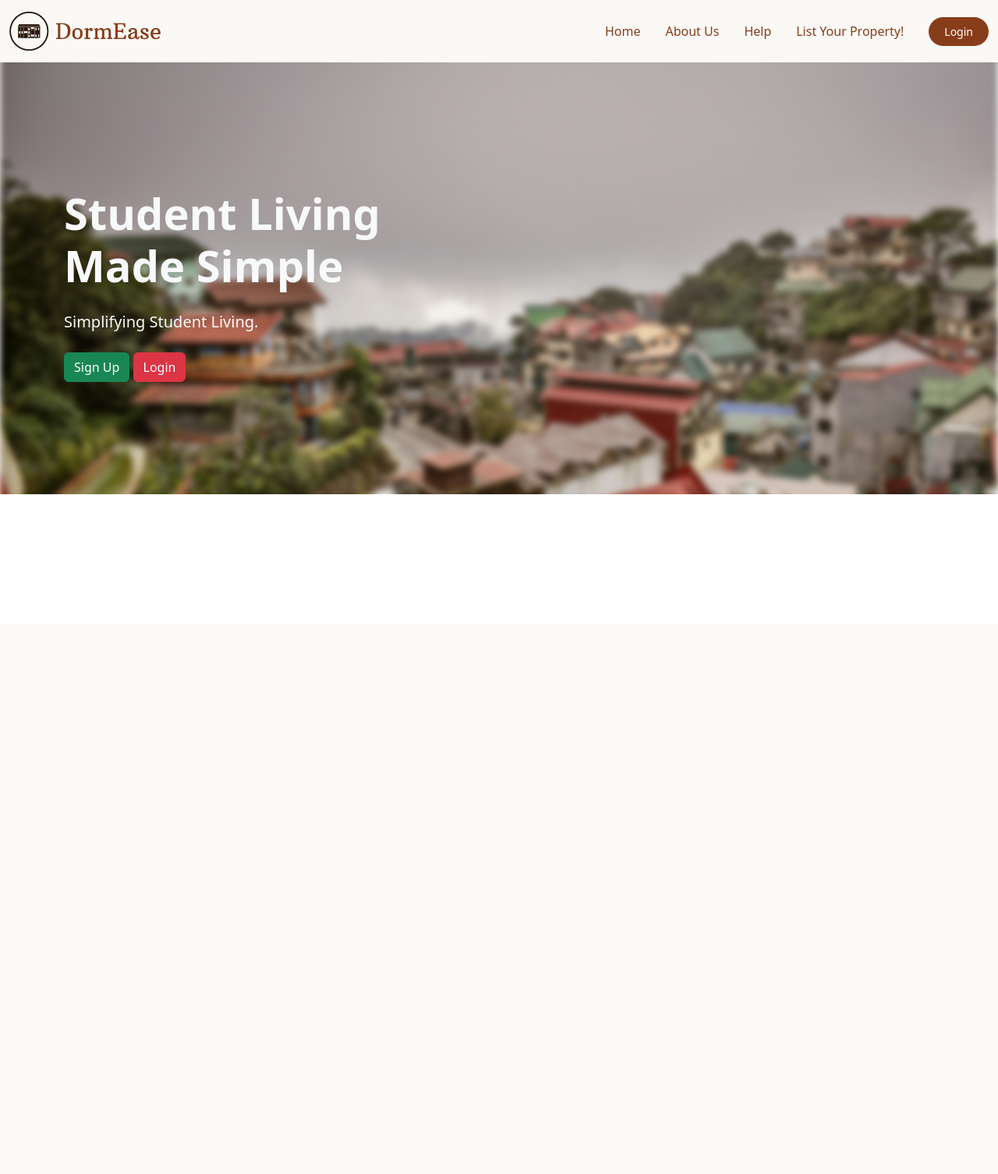
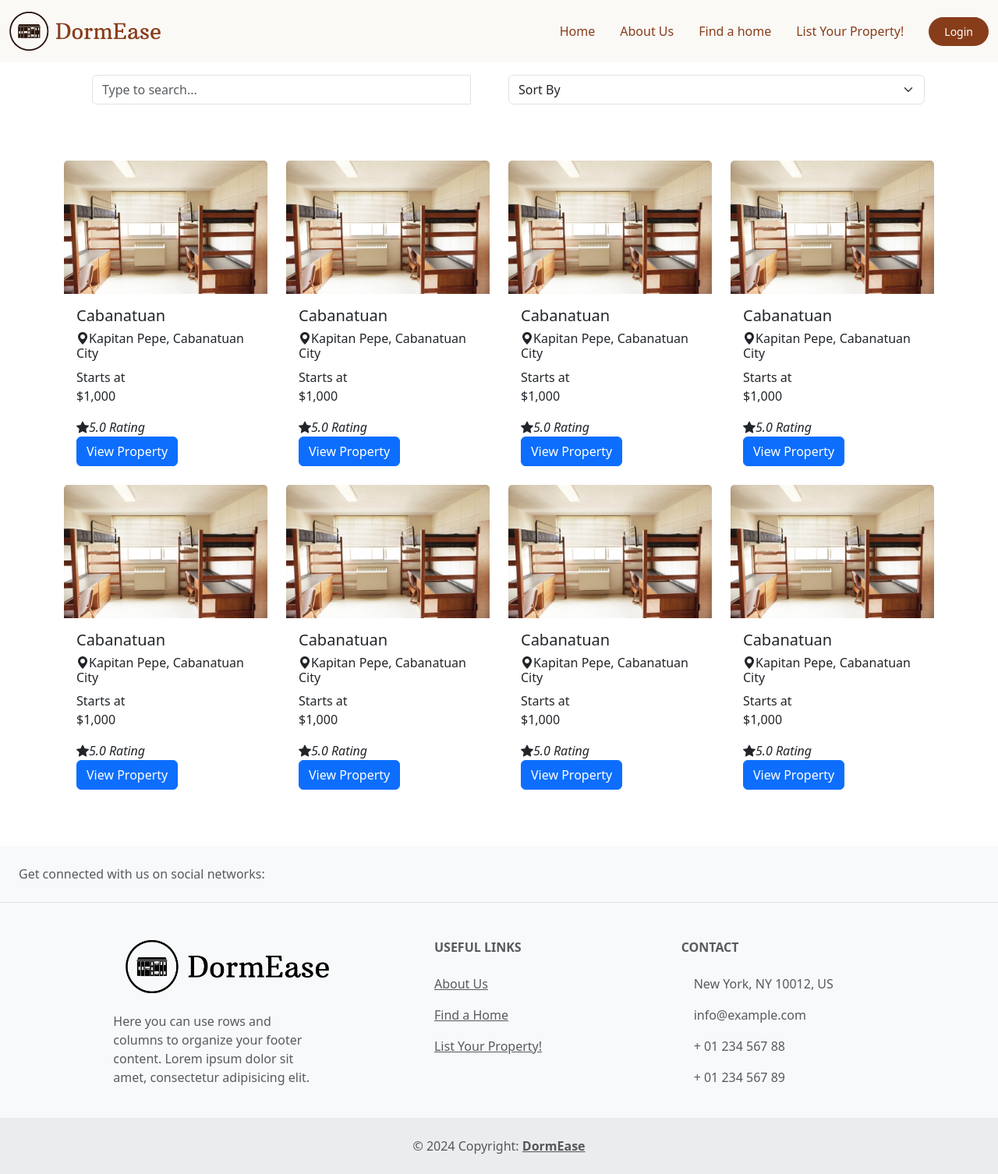
Before and after one commit to velasquezkieren/dormease, a PHP site: page /index.php?page=find in a window 1280 px wide. Shown: the whole page at 78% size. Before the commit the page ends 634 px from the top, so only its background shows below. Run offline with PHP 8.4, Linux system fonts and the light colour scheme.

Commit message:
new file:   footer.php 	new file:   img/sample.jpg 	modified:   index.php 	modified:   navbar.php 	new file:   pages/find.php 	deleted:    pages/help.php 	modified:   pages/homepage.php 	modified:   pages/login.php 	modified:   pages/signup.php

```diff
--- /dev/null
+++ b/footer.php
@@ -0,0 +1,100 @@
+<!-- Footer -->
+<footer class="mt-5 text-center text-lg-start bg-body-tertiary text-muted">
+    <!-- Section: Social media -->
+    <section class="d-flex justify-content-center justify-content-lg-between p-4 border-bottom">
+        <!-- Left -->
+        <div class="me-5 d-none d-lg-block">
+            <span>Get connected with us on social networks:</span>
+        </div>
+        <!-- Left -->
+
+        <!-- Right -->
+        <div>
+            <a href="" class="me-4 text-reset">
+                <i class="fab fa-facebook-f"></i>
+            </a>
+            <a href="" class="me-4 text-reset">
+                <i class="fab fa-twitter"></i>
+            </a>
+            <a href="" class="me-4 text-reset">
+                <i class="fab fa-google"></i>
+            </a>
+            <a href="" class="me-4 text-reset">
+                <i class="fab fa-instagram"></i>
+            </a>
+            <a href="" class="me-4 text-reset">
+                <i class="fab fa-linkedin"></i>
+            </a>
+            <a href="" class="me-4 text-reset">
+                <i class="fab fa-github"></i>
+            </a>
+        </div>
+        <!-- Right -->
+    </section>
+    <!-- Section: Social media -->
+
+    <!-- Section: Links  -->
+    <section class="">
+        <div class="container text-center text-md-start mt-5">
+            <!-- Grid row -->
+            <div class="row mt-3">
+                <!-- Grid column -->
+                <div class="col-md-3 col-lg-4 col-xl-3 mx-auto mb-4">
+                    <!-- Content -->
+                    <h6 class="text-uppercase fw-bold mb-4">
+                        <i class="fas fa-gem me-3"></i>
+                        <img src="img/logo.png" class="img-fluid" alt="">
+                    </h6>
+                    <p>
+                        Here you can use rows and columns to organize your footer content. Lorem ipsum
+                        dolor sit amet, consectetur adipisicing elit.
+                    </p>
+                </div>
+                <!-- Grid column -->
+
+
+                <!-- Grid column -->
+                <div class="col-md-3 col-lg-2 col-xl-2 mx-auto mb-4">
+                    <!-- Links -->
+                    <h6 class="text-uppercase fw-bold mb-4">
+                        Useful links
+                    </h6>
+                    <p>
+                        <a href="index.php?page=about" class="text-reset">About Us</a>
+                    </p>
+                    <p>
+                        <a href="index.php?page=find" class="text-reset">Find a Home</a>
+                    </p>
+                    <p>
+                        <a href="index.php?page=list" class="text-reset">List Your Property!</a>
+                    </p>
+                </div>
+                <!-- Grid column -->
+
+                <!-- Grid column -->
+                <div class="col-md-4 col-lg-3 col-xl-3 mx-auto mb-md-0 mb-4">
+                    <!-- Links -->
+                    <h6 class="text-uppercase fw-bold mb-4">Contact</h6>
+                    <p><i class="fas fa-home me-3"></i> New York, NY 10012, US</p>
+                    <p>
+                        <i class="fas fa-envelope me-3"></i>
+                        info@example.com
+                    </p>
+                    <p><i class="fas fa-phone me-3"></i> + 01 234 567 88</p>
+                    <p><i class="fas fa-print me-3"></i> + 01 234 567 89</p>
+                </div>
+                <!-- Grid column -->
+            </div>
+            <!-- Grid row -->
+        </div>
+    </section>
+    <!-- Section: Links  -->
+
+    <!-- Copyright -->
+    <div class="text-center p-4" style="background-color: rgba(0, 0, 0, 0.05);">
+        © 2024 Copyright:
+        <a class="text-reset fw-bold" href="">DormEase</a>
+    </div>
+    <!-- Copyright -->
+</footer>
+<!-- Footer -->
--- a/index.php
+++ b/index.php
@@ -1,5 +1,6 @@
 <?php
 
+// title bar page
 if (isset($_GET['page'])) {
     $page = $_GET['page'];
     if ($page === 'login') {
@@ -8,10 +9,12 @@ if (isset($_GET['page'])) {
         $title = 'Feed | DormEase';
     } elseif ($page == 'about') {
         $title = 'About | DormEase';
-    } elseif ($page == 'help') {
-        $title = 'Help | DormEase';
+    } elseif ($page == 'find') {
+        $title = 'Find a Home | DormEase';
     } elseif ($page == 'signup') {
         $title = 'Sign Up | DormEase';
+    } elseif ($page == 'profile') {
+        $title = 'Profile | DormEase';
     } else {
         $title = 'DormEase';
     }
@@ -28,15 +31,17 @@ if (isset($_GET['page'])) {
     <meta charset="utf-8" />
     <meta name="viewport" content="width=device-width, initial-scale=1, shrink-to-fit=no" />
     <link href="https://cdn.jsdelivr.net/npm/bootstrap@5.3.2/dist/css/bootstrap.min.css" rel="stylesheet" integrity="sha384-T3c6CoIi6uLrA9TneNEoa7RxnatzjcDSCmG1MXxSR1GAsXEV/Dwwykc2MPK8M2HN" crossorigin="anonymous" />
+    <link rel="stylesheet" href="https://cdn.jsdelivr.net/npm/bootstrap-icons@1.11.3/font/bootstrap-icons.min.css">
     <link rel="icon" type="image/x-icon" href="./img/favicon.png">
 </head>
 
 <body>
     <header>
         <?php
-        include('navbar.php');
+        include('navbar.php'); //navbar
         ?>
     </header>
+    <!-- navigation links -->
     <?php
     if (isset($_GET['page'])) {
         $page = $_GET['page'];
@@ -46,8 +51,8 @@ if (isset($_GET['page'])) {
             include('./pages/feed.php');
         } elseif ($page == 'about') {
             include('./pages/about.php');
-        } elseif ($page == 'help') {
-            include('./pages/help.php');
+        } elseif ($page == 'find') {
+            include('./pages/find.php');
         } elseif ($page == 'signup') {
             include('./pages/signup.php');
         } elseif ($page == 'profile') {
@@ -60,6 +65,7 @@ if (isset($_GET['page'])) {
     }
     ?>
     <footer>
+        <?php include('footer.php'); ?>
     </footer>
     <script src="https://cdn.jsdelivr.net/npm/@popperjs/core@2.11.8/dist/umd/popper.min.js" integrity="sha384-I7E8VVD/ismYTF4hNIPjVp/Zjvgyol6VFvRkX/vR+Vc4jQkC+hVqc2pM8ODewa9r" crossorigin="anonymous"></script>
     <script src="https://cdn.jsdelivr.net/npm/bootstrap@5.3.2/dist/js/bootstrap.min.js" integrity="sha384-BBtl+eGJRgqQAUMxJ7pMwbEyER4l1g+O15P+16Ep7Q9Q+zqX6gSbd85u4mG4QzX+" crossorigin="anonymous"></script>
--- a/navbar.php
+++ b/navbar.php
@@ -86,7 +86,7 @@ if (isset($_GET['page'])) {
                             <a class="nav-link mx-lg-2" href="index.php?page=about">About Us</a>
                         </li>
                         <li class="nav-item">
-                            <a class="nav-link mx-lg-2" href="index.php?page=help">Help</a>
+                            <a class="nav-link mx-lg-2" href="index.php?page=find">Find a home</a>
                         </li>
                         <li class="nav-item">
                             <a class="nav-link mx-lg-2" href="index.php?page=list">List Your Property!</a>
@@ -104,7 +104,7 @@ if (isset($_GET['page'])) {
 
             <?php
             if (isset($_SESSION['email'])) {
-                echo '<a class="login-button" href="index.php?page=logout">Logout</a>';
+                echo '<a class="login-button" href="index.php?page=logout">Log out</a>';
             }
             if (!isset($_SESSION['email'])) {
                 echo '<a href="index.php?page=login" class="login-button">Login</a>';
--- /dev/null
+++ b/pages/find.php
@@ -0,0 +1,121 @@
+<div class="container">
+    <div class="row m-auto">
+        <div class="col">
+            <div class="input-group mt-5 pt-5 p-4">
+                <input class="form-control" list="datalistOptions" id="exampleDataList" placeholder="Type to search...">
+                <datalist id="datalistOptions">
+                    <option value="Cabanatuan">
+                    <option value="Sta. Rosa">
+                    <option value="Sumacab">
+                </datalist>
+            </div>
+        </div>
+        <div class="col">
+            <div class="input-group mt-5 pt-5">
+                <select class="form-select" aria-label="Default select example">
+                    <option value="Sort By" selected>Sort By</option>
+                    <option>Price - Low to High</option>
+                    <option value="1">Price - Low to High</option>
+                    <option value="2">Price - High to Low</option>
+                    <option value="3">Rating - Low to High</option>
+                    <option value="4">Rating - High to Low</option>
+                </select>
+            </div>
+        </div>
+    </div>
+</div>
+
+<div class="container">
+    <div class="row mt-5">
+        <!-- <div class="col-lg-3 text-center">
+                <div class="card border-0 bg-light mb-2">
+                    <div class="card-body">
+                        <img src="img/sample.jpg" class="img-fluid">
+                    </div>
+                </div>
+                <h6>Sample</h6>
+                <p>$36.33</p>
+            </div> -->
+        <div class="col-lg-3 border-0 card mb-2">
+            <img src="img/sample.jpg" class="card-img-top" alt="...">
+            <div class="card-body">
+                <h5 class="card-title">Cabanatuan</h5>
+                <h6 class="card-text"><i class="bi bi-geo-alt-fill"></i>Kapitan Pepe, Cabanatuan City</h6>
+                <p class="card-text">Starts at<br>$1,000</p>
+                <i class="bi bi-star-fill card-text">5.0 Rating</i><br>
+                <a href="#" class="btn btn-primary">View Property</a>
+            </div>
+        </div>
+        <div class="col-lg-3 border-0 card mb-2">
+            <img src="img/sample.jpg" class="card-img-top" alt="...">
+            <div class="card-body">
+                <h5 class="card-title">Cabanatuan</h5>
+                <h6 class="card-text"><i class="bi bi-geo-alt-fill"></i>Kapitan Pepe, Cabanatuan City</h6>
+                <p class="card-text">Starts at<br>$1,000</p>
+                <i class="bi bi-star-fill card-text">5.0 Rating</i><br>
+                <a href="#" class="btn btn-primary">View Property</a>
+            </div>
+        </div>
+        <div class="col-lg-3 border-0 card mb-2">
+            <img src="img/sample.jpg" class="card-img-top" alt="...">
+            <div class="card-body">
+                <h5 class="card-title">Cabanatuan</h5>
+                <h6 class="card-text"><i class="bi bi-geo-alt-fill"></i>Kapitan Pepe, Cabanatuan City</h6>
+                <p class="card-text">Starts at<br>$1,000</p>
+                <i class="bi bi-star-fill card-text">5.0 Rating</i><br>
+                <a href="#" class="btn btn-primary">View Property</a>
+            </div>
+        </div>
+        <div class="col-lg-3 border-0 card mb-2">
+            <img src="img/sample.jpg" class="card-img-top" alt="...">
+            <div class="card-body">
+                <h5 class="card-title">Cabanatuan</h5>
+                <h6 class="card-text"><i class="bi bi-geo-alt-fill"></i>Kapitan Pepe, Cabanatuan City</h6>
+                <p class="card-text">Starts at<br>$1,000</p>
+                <i class="bi bi-star-fill card-text">5.0 Rating</i><br>
+                <a href="#" class="btn btn-primary">View Property</a>
+            </div>
+        </div>
+        <div class="col-lg-3 border-0 card mb-2">
+            <img src="img/sample.jpg" class="card-img-top" alt="...">
+            <div class="card-body">
+                <h5 class="card-title">Cabanatuan</h5>
+                <h6 class="card-text"><i class="bi bi-geo-alt-fill"></i>Kapitan Pepe, Cabanatuan City</h6>
+                <p class="card-text">Starts at<br>$1,000</p>
+                <i class="bi bi-star-fill card-text">5.0 Rating</i><br>
+                <a href="#" class="btn btn-primary">View Property</a>
+            </div>
+        </div>
+        <div class="col-lg-3 border-0 card mb-2">
+            <img src="img/sample.jpg" class="card-img-top" alt="...">
+            <div class="card-body">
+                <h5 class="card-title">Cabanatuan</h5>
+                <h6 class="card-text"><i class="bi bi-geo-alt-fill"></i>Kapitan Pepe, Cabanatuan City</h6>
+                <p class="card-text">Starts at<br>$1,000</p>
+                <i class="bi bi-star-fill card-text">5.0 Rating</i><br>
+                <a href="#" class="btn btn-primary">View Property</a>
+            </div>
+        </div>
+        <div class="col-lg-3 border-0 card mb-2">
+            <img src="img/sample.jpg" class="card-img-top" alt="...">
+            <div class="card-body">
+                <h5 class="card-title">Cabanatuan</h5>
+                <h6 class="card-text"><i class="bi bi-geo-alt-fill"></i>Kapitan Pepe, Cabanatuan City</h6>
+                <p class="card-text">Starts at<br>$1,000</p>
+                <i class="bi bi-star-fill card-text">5.0 Rating</i><br>
+                <a href="#" class="btn btn-primary">View Property</a>
+            </div>
+        </div>
+        <div class="col-lg-3 border-0 card mb-2">
+            <img src="img/sample.jpg" class="card-img-top" alt="...">
+            <div class="card-body">
+                <h5 class="card-title">Cabanatuan</h5>
+                <h6 class="card-text"><i class="bi bi-geo-alt-fill"></i>Kapitan Pepe, Cabanatuan City</h6>
+                <p class="card-text">Starts at<br>$1,000</p>
+                <i class="bi bi-star-fill card-text">5.0 Rating</i><br>
+                <a href="#" class="btn btn-primary">View Property</a>
+            </div>
+        </div>
+
+    </div>
+</div>
--- a/pages/homepage.php
+++ b/pages/homepage.php
@@ -1,4 +1,5 @@
 <?php
+// if logged in, goes to feed.php
 if (isset($_SESSION['email']) && (isset($_SESSION['password']))) {
     header("location:?page=feed");
     exit();
@@ -25,7 +26,7 @@ if (isset($_SESSION['email']) && (isset($_SESSION['password']))) {
         /* Move the blurred background behind other content */
     }
 </style>
-
+<!-- hero section -->
 <section class="main py-5">
     <div class="bg-blur"></div>
     <div class="container py-5">
@@ -33,15 +34,72 @@ if (isset($_SESSION['email']) && (isset($_SESSION['password']))) {
             <div class="col-lg-7 pt-5 text-left">
                 <h1 class="text-light mb-4 fw-bold pt-5" style="font-size:3.5rem;">Student Living<br>Made Simple</h1>
                 <p class="text-light mb-4 lead">Simplifying Student Living.</p>
-                <a class="btn btn-success" href="index.php?page=signup">Sign Up</a>
-                <a class="btn btn-danger" href="index.php?page=login">Login</a>
+                <a class="btn btn-outline-light btn-md" href="index.php?page=signup">Sign Up</a>
+                <a class="btn btn-light btn-lmd" href="index.php?page=login">Login</a>
             </div>
         </div>
     </div>
 </section>
+<!-- featured -->
+<section class="featured">
+    <div class="container">
+        <div class="row">
+            <div class="col-lg-5 text-center m-auto pt-5 pb-5">
+                <h1>Featured Dormitories</h1>
+                <h6>Comfortable and affordable living for you</h6>
+            </div>
+        </div>
+        <div class="row">
+            <!-- <div class="col-lg-3 text-center">
+                <div class="card border-0 bg-light mb-2">
+                    <div class="card-body">
+                        <img src="img/sample.jpg" class="img-fluid">
+                    </div>
+                </div>
+                <h6>Sample</h6>
+                <p>$36.33</p>
+            </div> -->
+            <div class="col-lg-3 border-0 card mb-2">
+                <img src="img/sample.jpg" class="card-img-top" alt="...">
+                <div class="card-body">
+                    <h5 class="card-title">Cabanatuan</h5>
+                    <h6 class="card-text"><i class="bi bi-geo-alt-fill"></i>Kapitan Pepe, Cabanatuan City</h6>
+                    <p class="card-text">Starts at<br>$1,000</p>
+                    <i class="bi bi-star-fill card-text">5.0 Rating</i><br>
+                    <a href="#" class="btn btn-primary">View Property</a>
+                </div>
+            </div>
+            <div class="col-lg-3 border-0 card mb-2">
+                <img src="img/sample.jpg" class="card-img-top" alt="...">
+                <div class="card-body">
+                    <h5 class="card-title">Cabanatuan</h5>
+                    <h6 class="card-text"><i class="bi bi-geo-alt-fill"></i>Kapitan Pepe, Cabanatuan City</h6>
+                    <p class="card-text">Starts at<br>$1,000</p>
+                    <i class="bi bi-star-fill card-text">5.0 Rating</i><br>
+                    <a href="#" class="btn btn-primary">View Property</a>
+                </div>
+            </div>
+            <div class="col-lg-3 border-0 card mb-2">
+                <img src="img/sample.jpg" class="card-img-top" alt="...">
+                <div class="card-body">
+                    <h5 class="card-title">Cabanatuan</h5>
+                    <h6 class="card-text"><i class="bi bi-geo-alt-fill"></i>Kapitan Pepe, Cabanatuan City</h6>
+                    <p class="card-text">Starts at<br>$1,000</p>
+                    <i class="bi bi-star-fill card-text">5.0 Rating</i><br>
+                    <a href="#" class="btn btn-primary">View Property</a>
+                </div>
+            </div>
+            <div class="col-lg-3 border-0 card mb-2">
+                <img src="img/sample.jpg" class="card-img-top" alt="...">
+                <div class="card-body">
+                    <h5 class="card-title">Cabanatuan</h5>
+                    <h6 class="card-text"><i class="bi bi-geo-alt-fill"></i>Kapitan Pepe, Cabanatuan City</h6>
+                    <p class="card-text">Starts at<br>$1,000</p>
+                    <i class="bi bi-star-fill card-text">5.0 Rating</i><br>
+                    <a href="#" class="btn btn-primary">View Property</a>
+                </div>
+            </div>
 
-<section class="featured">
-    <div class="container py-5">
-
+        </div>
     </div>
 </section>
--- a/pages/login.php
+++ b/pages/login.php
@@ -1,6 +1,5 @@
 <?php
 include('./config.php');
-session_start();
 
 if (isset($_SESSION['email']) && isset($_SESSION['password'])) {
     // Redirect to the feed page or any other appropriate page
--- a/pages/signup.php
+++ b/pages/signup.php
@@ -1,6 +1,5 @@
 <?php
 include('./config.php');
-session_start();
 
 if (isset($_SESSION['email']) && isset($_SESSION['password'])) {
     // Redirect to the feed page or any other appropriate page
@@ -35,7 +34,6 @@ if (isset($_POST['submit'])) {
     }
 }
 ?>
-
 
 <section class="p-3 p-md-4 p-xl-5">
     <div class="container" style="padding-top:80px;">
```
Also changed, not shown: img/sample.jpg (added), pages/help.php (deleted).
